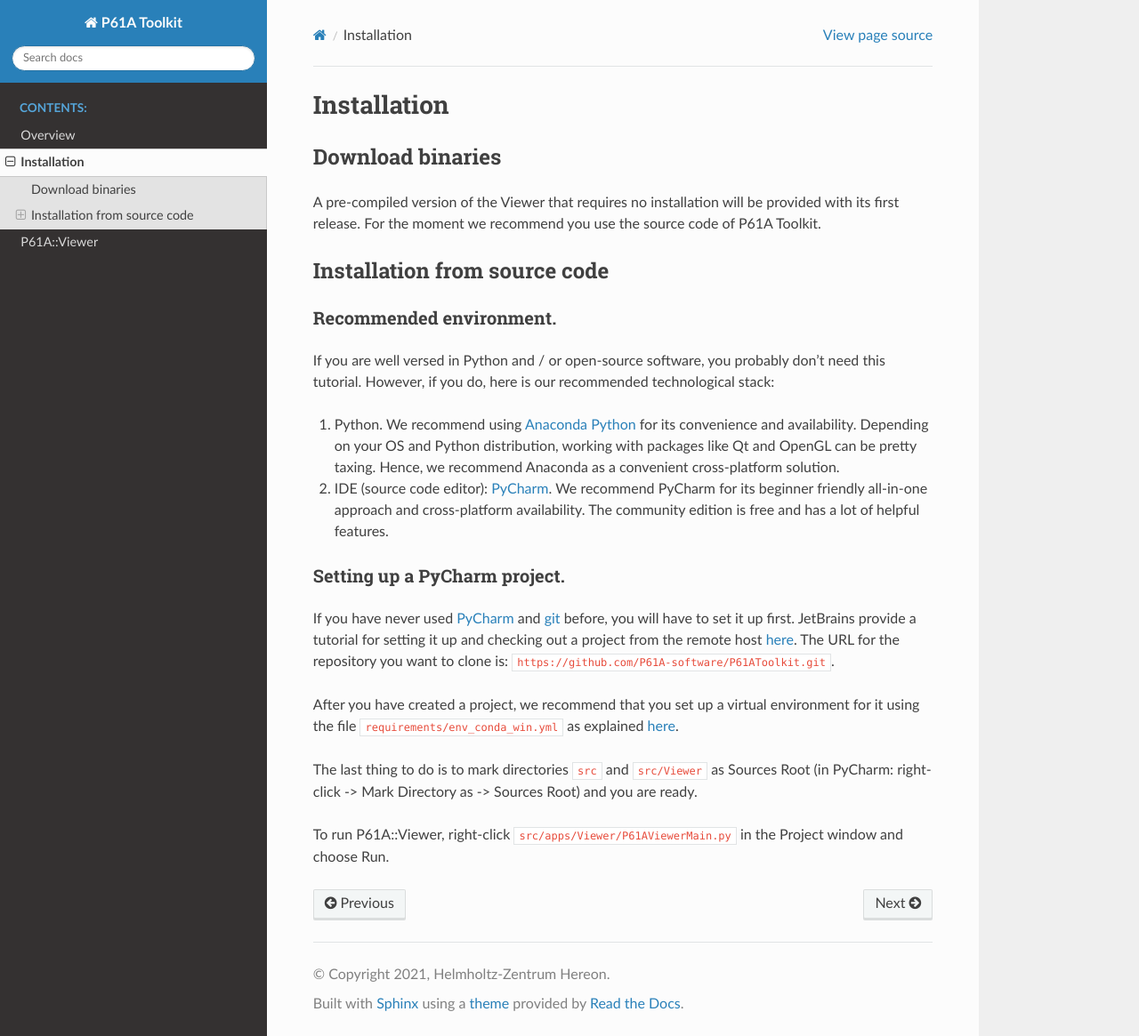
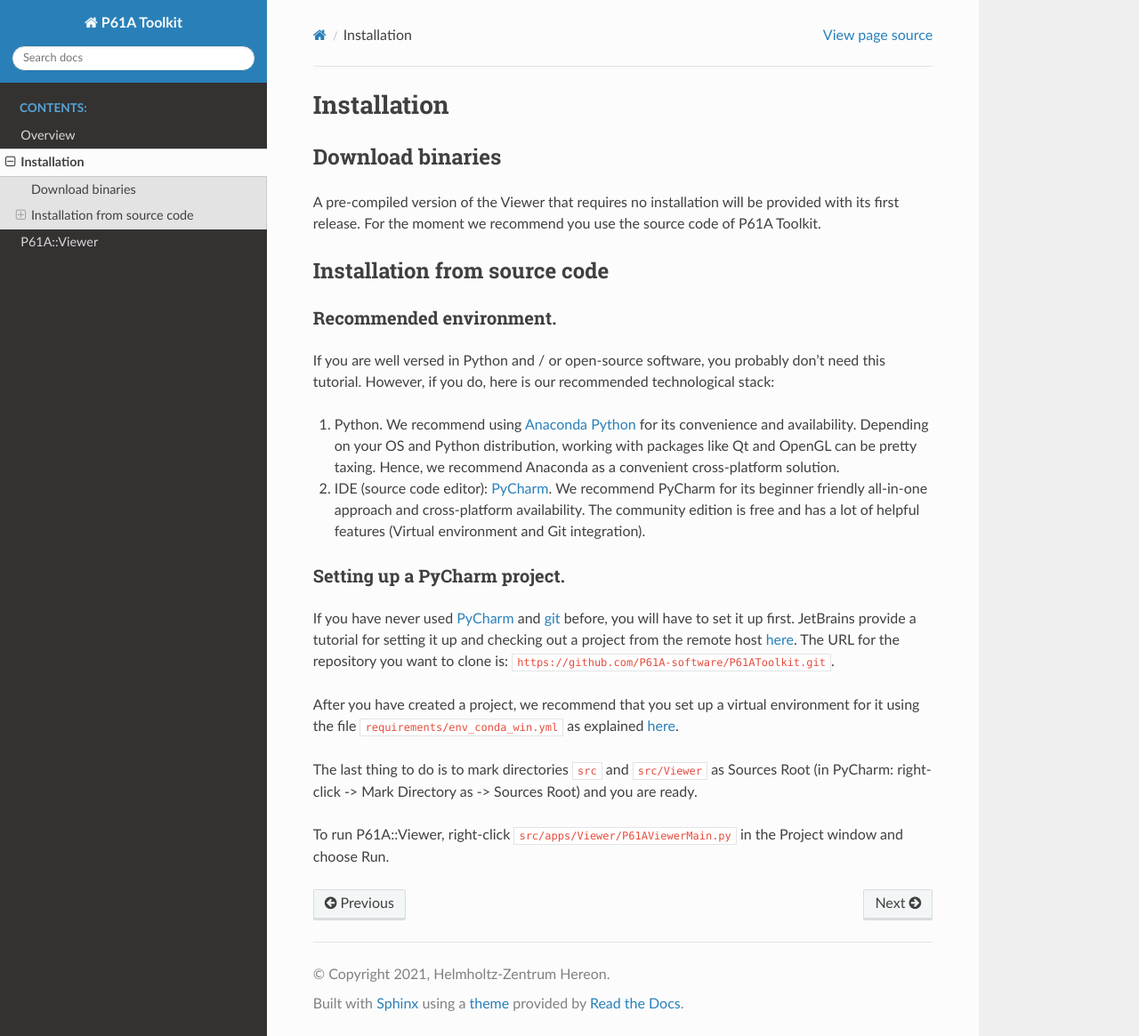
Before and after one commit to hereon-GEMS/P61AToolkit, a Sphinx documentation site: the page built from docs-src/source/installation/index.rst, in a window 1280 px wide and 1165 px high. Shown: the whole window at 89% size. Built offline with Sphinx 7.4.7 and the Read the Docs theme 2.0.0, drawn with Linux system fonts in a browser that asks for light colours.

```diff
--- a/docs-src/source/installation/index.rst
+++ b/docs-src/source/installation/index.rst
@@ -23,7 +23,7 @@ However, if you do, here is our recommended technological stack:
 
 1. Python. We recommend using `Anaconda Python <https://www.anaconda.com/products/individual>`_ for its convenience and availability. Depending on your OS and Python distribution, working with packages like Qt and OpenGL can be pretty taxing. Hence, we recommend Anaconda as a convenient cross-platform solution.
 
-2. IDE (source code editor): `PyCharm <https://www.jetbrains.com/pycharm/>`_. We recommend PyCharm for its beginner friendly all-in-one approach and cross-platform availability. The community edition is free and has a lot of helpful features.
+2. IDE (source code editor): `PyCharm <https://www.jetbrains.com/pycharm/>`_. We recommend PyCharm for its beginner friendly all-in-one approach and cross-platform availability. The community edition is free and has a lot of helpful features (Virtual environment and Git integration).
 
 Setting up a PyCharm project.
 =============================
--- a/docs/_sources/installation/index.rst.txt
+++ b/docs/_sources/installation/index.rst.txt
@@ -23,7 +23,7 @@ However, if you do, here is our recommended technological stack:
 
 1. Python. We recommend using `Anaconda Python <https://www.anaconda.com/products/individual>`_ for its convenience and availability. Depending on your OS and Python distribution, working with packages like Qt and OpenGL can be pretty taxing. Hence, we recommend Anaconda as a convenient cross-platform solution.
 
-2. IDE (source code editor): `PyCharm <https://www.jetbrains.com/pycharm/>`_. We recommend PyCharm for its beginner friendly all-in-one approach and cross-platform availability. The community edition is free and has a lot of helpful features.
+2. IDE (source code editor): `PyCharm <https://www.jetbrains.com/pycharm/>`_. We recommend PyCharm for its beginner friendly all-in-one approach and cross-platform availability. The community edition is free and has a lot of helpful features (Virtual environment and Git integration).
 
 Setting up a PyCharm project.
 =============================
--- a/docs/installation/index.html
+++ b/docs/installation/index.html
@@ -182,7 +182,7 @@ For the moment we recommend you use the source code of P61A Toolkit.</p>
 However, if you do, here is our recommended technological stack:</p>
 <ol class="arabic simple">
 <li><p>Python. We recommend using <a class="reference external" href="https://www.anaconda.com/products/individual">Anaconda Python</a> for its convenience and availability. Depending on your OS and Python distribution, working with packages like Qt and OpenGL can be pretty taxing. Hence, we recommend Anaconda as a convenient cross-platform solution.</p></li>
-<li><p>IDE (source code editor): <a class="reference external" href="https://www.jetbrains.com/pycharm/">PyCharm</a>. We recommend PyCharm for its beginner friendly all-in-one approach and cross-platform availability. The community edition is free and has a lot of helpful features.</p></li>
+<li><p>IDE (source code editor): <a class="reference external" href="https://www.jetbrains.com/pycharm/">PyCharm</a>. We recommend PyCharm for its beginner friendly all-in-one approach and cross-platform availability. The community edition is free and has a lot of helpful features (Virtual environment and Git integration).</p></li>
 </ol>
 </div>
 <div class="section" id="setting-up-a-pycharm-project">
```
Also changed, not shown: README.md (+2 -11 lines), docs/searchindex.js, 1 other file.
